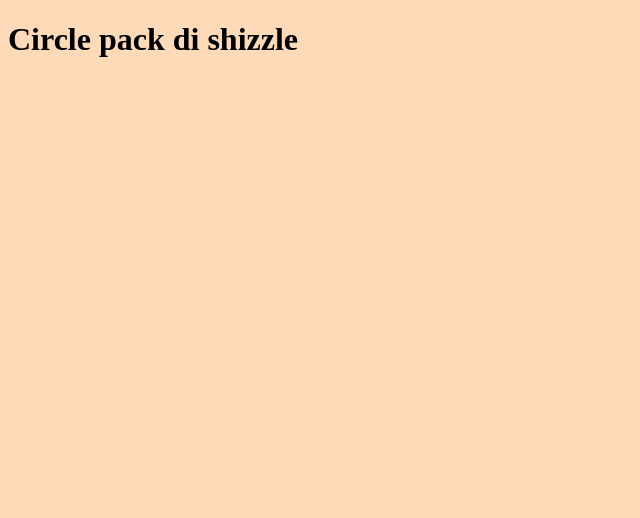
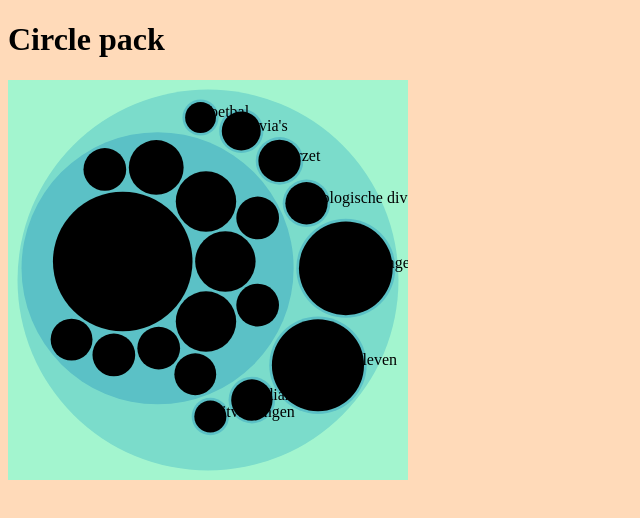
Before and after one commit to maybuzz/frontend-data, a website: page static/index.html in a window 1280 px wide. Shown: the whole page, without its empty margins (0-640 px from the left). Drawn offline with nearby package versions, Linux system fonts and the light colour scheme.

Commit message:
fixed hierachy in d3, setup circle pack, thanks titus :)

```diff
--- a/static/index.html
+++ b/static/index.html
@@ -6,7 +6,7 @@
     <title>Circle packing</title>
   </head>
   <body>
-    <h1>Circle pack di shizzle</h1>
+    <h1>Circle pack</h1>
     <div id="vis">
 
     </div>
--- a/static/index.js
+++ b/static/index.js
@@ -1,65 +1,103 @@
 "use strict"
 
-d3.json('/data.json').then(data => {
-  // var data = result.map(book => {
-  //   var newBook = book
-  //   newBook.title = book.title.substring(0, book.title.indexOf('/')).trim();
-  //   newBook.totalPages = Number(book.totalPages.substring(0, book.totalPages.indexOf(' ')).trim());
-  //   return newBook
-  // })
+d3.json('/data.json').then(result => {
+  var margin = 20
+  var diameter = 400
 
+  const svg = d3.select('body').append('svg')
+    .attr('width', diameter)
+    .attr('height', diameter)
 
+  const g = svg.append('g').attr('transform', 'translate(' + diameter / 2 + ',' + diameter / 2 + ')')
+
+  const color = d3.scaleLinear()
+    .domain([-1, 5])
+    .range(["hsl(152,80%,80%)", "hsl(228,30%,40%)"])
+    .interpolate(d3.interpolateHcl);
+
+  // structure data
   const sortByLanguage = d3.nest()
     .key(d => d.language)
-   .entries(data)
+    .entries(result)
     .map(language => ({name: language.key, children: language.values}))
-   //
-   const goodData = sortByLanguage.map(language => {
+
+  const data = sortByLanguage.map(language => {
     const bySubject = d3.nest()
       .key(book => book.subject)
       .entries(language.children)
       .map(subject => {
         return {
           name: subject.key,
-           children: subject.values.map(book => ({...book, value: 25})),
-           value: 75
+          children: subject.values.map(book => ({...book}))
         }
       })
     return {
       name: language.name,
-       children: bySubject,
-       value: 100
+      children: bySubject
+    }
+  })[0]
+
+  const root = d3.hierarchy(data)
+    .sum(d =>  d.totalPages)
+    .sort((a, b) => b.value - a.value);
+
+  console.log('root: ', root);
+
+  const pack = d3.pack()
+    .size([diameter, diameter])
+    .padding(3)
+  //
+  // let focus = root
+  const nodes = pack(root).descendants()
+  console.log('data: ', nodes);
+  let view
+
+  var circle = g.selectAll("circle")
+    .data(nodes)
+    .enter().append("circle")
+      .attr("class", function(d) { return d.parent ? d.children ? "node" : "node node--leaf" : "node node--root"; })
+      .style("fill", function(d) { return d.children ? color(d.depth) : null; })
+      // .on("click", function(d) { if (focus !== d) zoom(d), d3.event.stopPropagation(); });
+
+  var text = g.selectAll("text")
+    .data(nodes)
+    .enter().append("text")
+      .attr("class", "label")
+      .style("fill-opacity", function(d) { return d.parent === root ? 1 : 0; })
+      .style("display", function(d) { return d.parent === root ? "inline" : "none"; })
+      .text(function(d) { return d.data.name || d.data.title; });
+
+  var node = g.selectAll("circle, text");
+
+  svg
+      .style("background", color(-1))
+      // .on("click", function() { zoom(root); });
+
+  zoomTo([root.x, root.y, root.r * 2 + margin]);
+
+  function zoom(d) {
+    var focus0 = focus;
+    focus = d;
+
+    var transition = d3.transition()
+        .duration(d3.event.altKey ? 7500 : 750)
+        .tween("zoom", function(d) {
+          var i = d3.interpolateZoom(view, [focus.x, focus.y, focus.r * 2 + margin]);
+          return function(t) { zoomTo(i(t)); };
+        });
+
+    transition.selectAll("text")
+      .filter(function(d) { return d.parent === focus || this.style.display === "inline"; })
+        .style("fill-opacity", function(d) { return d.parent === focus ? 1 : 0; })
+        .on("start", function(d) { if (d.parent === focus) this.style.display = "inline"; })
+        .on("end", function(d) { if (d.parent !== focus) this.style.display = "none"; });
+  }
+
+  function zoomTo(v) {
+    console.log('zoomTo: ', v);
+    var k = diameter / v[2];
+    view = v;
+    node.attr("transform", function(d) { return "translate(" + (d.x - v[0]) * k + "," + (d.y - v[1]) * k + ")"; });
+    circle.attr("r", function(d) { return d.r * k; });
   }
 })
-   const diameter = 400
-
-   const pack = d3.pack()
-    .size(diameter, diameter)
-    .padding(0)
-
-   const root = d3.hierarchy(goodData)
-
-   console.log(root)
-
-   const nodes = pack(root).descendants()
-
-   const canvas = d3.select('body')
-     .append('svg')
-     .attr('width', diameter)
-     .attr('height', diameter)
-     .append('g')
-     .attr('transform', 'translate(' + diameter / 2 + ',' + diameter / 2 + ')')
-   const node = canvas.selectAll('g')
-    .data(nodes)
-    .enter()
-    .append('g')
-    .classed('node', true)
-    .attr('transform', d => 'translate(' + d.x + ',' + d.y + ')')
-    .style('fill' , 'red')
-
-   node.append('circle')
-    .attr('r', d => d.r)
-    .attr('fill', 'orange')
-    .attr('opacity', 0.5)
-
-})
```
Also changed, not shown: try/mike.html (+50 -48 lines), README.md. Lines whose indentation alone changed are shown as unchanged.
